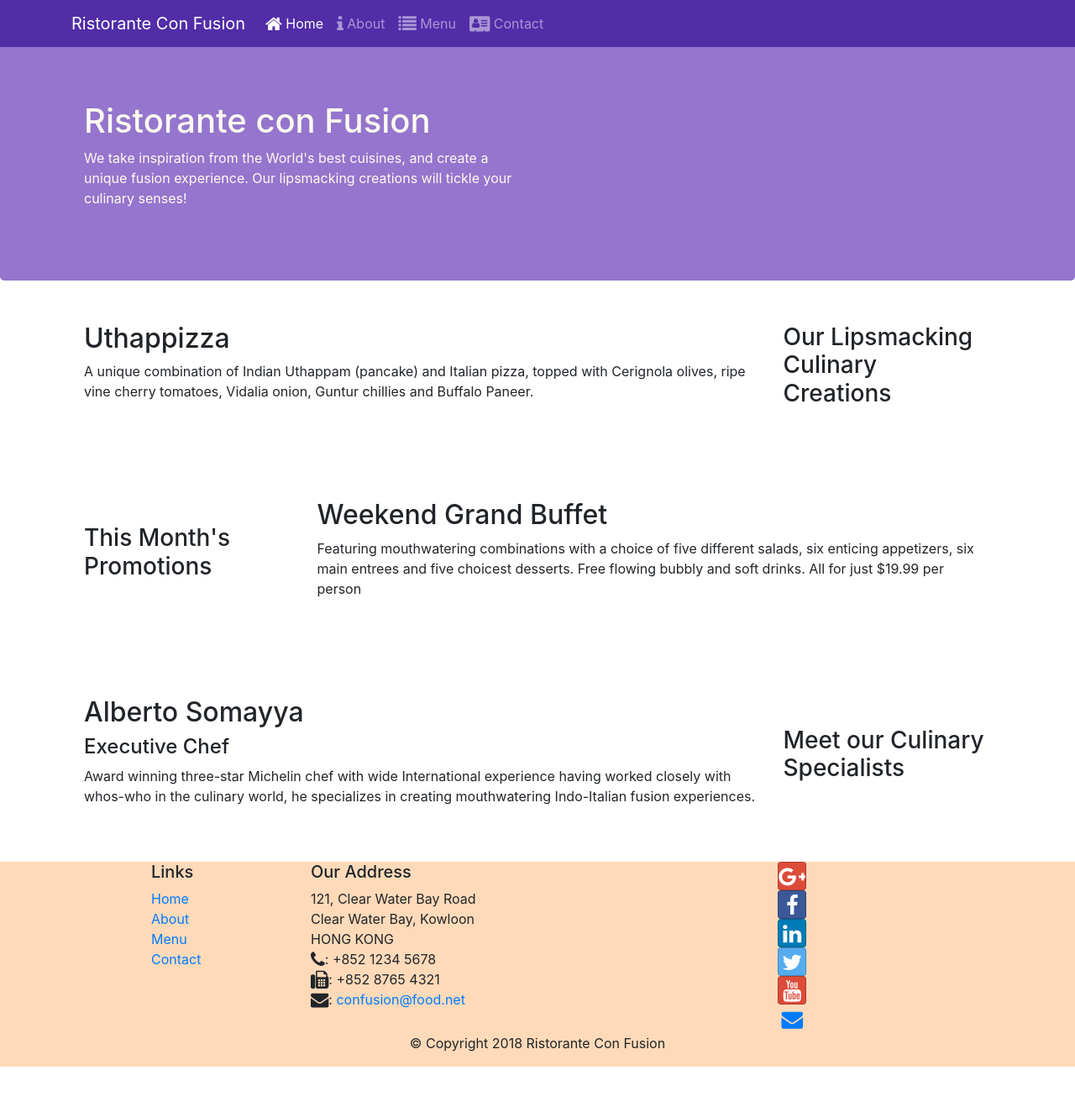
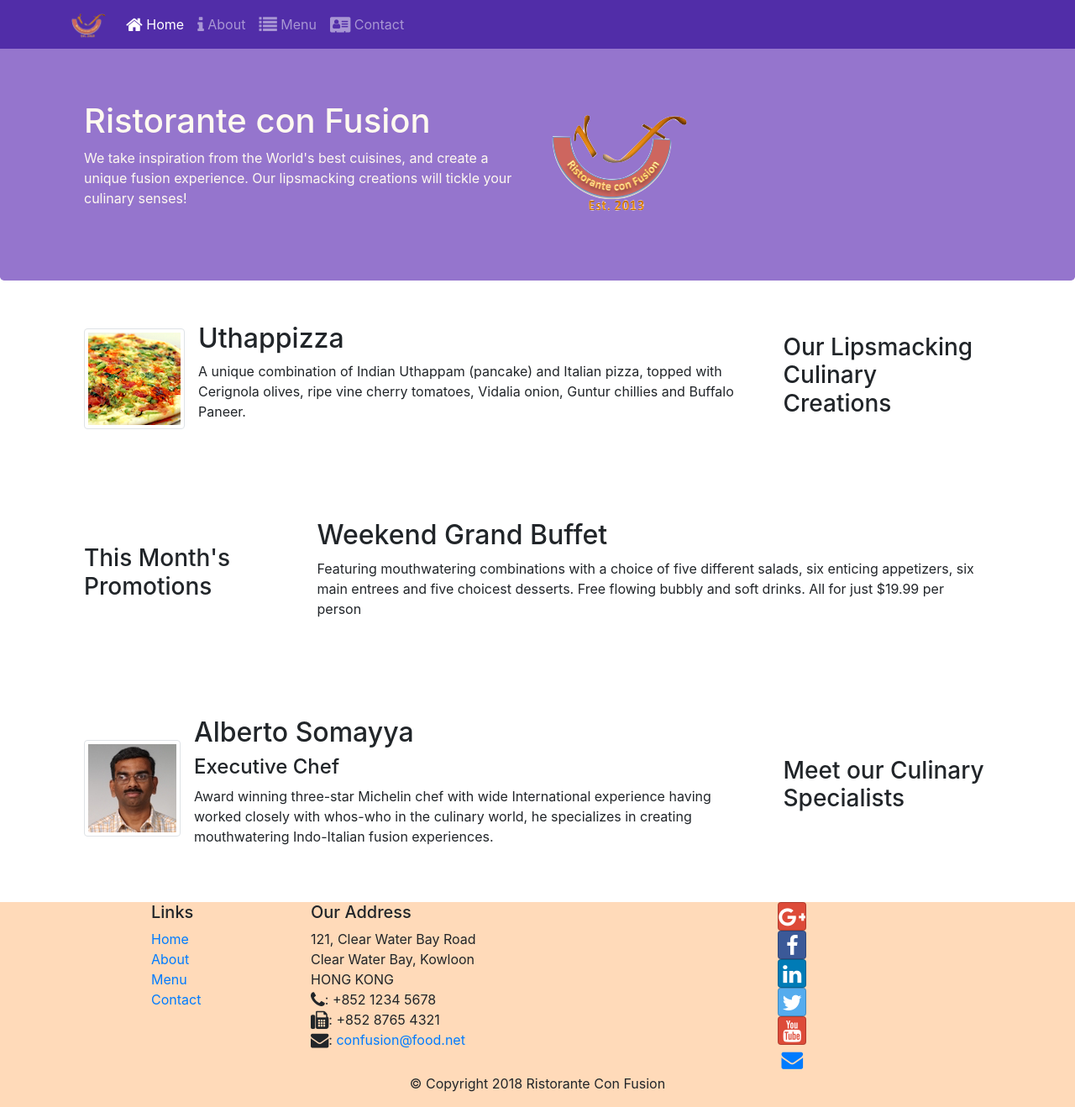
Before and after one commit to DauntingDruid/Courseera-bootstrap4, a website: page index.html in a window 1280 px wide. Shown: the whole page at 84% size. Before the commit the page ends 1270 px from the top, so only its background shows below. Drawn offline with nearby package versions, Linux system fonts and the light colour scheme.

Commit message:
img and media

```diff
--- a/index.html
+++ b/index.html
@@ -24,7 +24,7 @@
             <button class="navbar-toggler" type="button" data-toggle="collapse" data-target="#Navbar">
                 <span class="navbar-toggler-icon"></span>
             </button>
-           <a class="navbar-brand" href="#">Ristorante Con Fusion</a>
+           <a class="navbar-brand" href="#"><img src="img/logo.png" height="30" width="41"></a>
                 <div class="collapse navbar-collapse" id="Navbar">
                     <ul class="navbar-nav mr-auto">
                         <li class="nav-item active"><a class="nav-link" href="#"><span class="fa fa-home fa-lg"></span> Home</a></li>
@@ -43,7 +43,8 @@
                     <h1>Ristorante con Fusion</h1>
                     <p>We take inspiration from the World's best cuisines, and create a unique fusion experience. Our lipsmacking creations will tickle your culinary senses!</p>
                 </div>
-                <div class="col-12 col-sm">
+                <div class="col-12 col-sm align-self-center ">
+                    <img src="img/logo.png" class="img-fluid">
                 </div>
             </div>
         </div>
@@ -55,8 +56,13 @@
                 <h3>Our Lipsmacking Culinary Creations</h3>
             </div>
             <div class="col col-sm order-sm-first col-md">
-                <h2>Uthappizza</h2>
-                <p>A unique combination of Indian Uthappam (pancake) and Italian pizza, topped with Cerignola olives, ripe vine cherry tomatoes, Vidalia onion, Guntur chillies and Buffalo Paneer.</p>
+                <div class="media">
+                    <img src="img/uthappizza.png" alt="uthappizza" class="d-flex mr-3 img-thumbnail align-self-center">
+                    <div class="media-body">
+                        <h2 class="mt-0">Uthappizza</h2>
+                        <p>A unique combination of Indian Uthappam (pancake) and Italian pizza, topped with Cerignola olives, ripe vine cherry tomatoes, Vidalia onion, Guntur chillies and Buffalo Paneer.</p>
+                    </div>
+                </div>
             </div>
         </div>
 
@@ -76,9 +82,14 @@
                 <h3>Meet our Culinary Specialists</h3>
             </div>
             <div class="col col-sm order-sm-firs col-md">
-                <h2>Alberto Somayya</h2>
-                <h4>Executive Chef</h4>
-                <p>Award winning three-star Michelin chef with wide International experience having worked closely with whos-who in the culinary world, he specializes in creating mouthwatering Indo-Italian fusion experiences. </p>
+                <div class="media">
+                    <img src="img/alberto.png" alt="alberto" class="d-flex mr-3 img-thumbnail align-self-center">
+                    <div class="media-body">
+                        <h2>Alberto Somayya</h2>
+                        <h4>Executive Chef</h4>
+                        <p>Award winning three-star Michelin chef with wide International experience having worked closely with whos-who in the culinary world, he specializes in creating mouthwatering Indo-Italian fusion experiences. </p>
+                    </div>
+                </div>
             </div>
         </div>
     </div>
```
Also changed, not shown: aboutus.html (+3 -2 lines), contactus.html (+3 -2 lines), img/alberto.png (added), img/buffet.png (added), img/logo.png (added), img/uthappizza.png (added), 1 other file.
